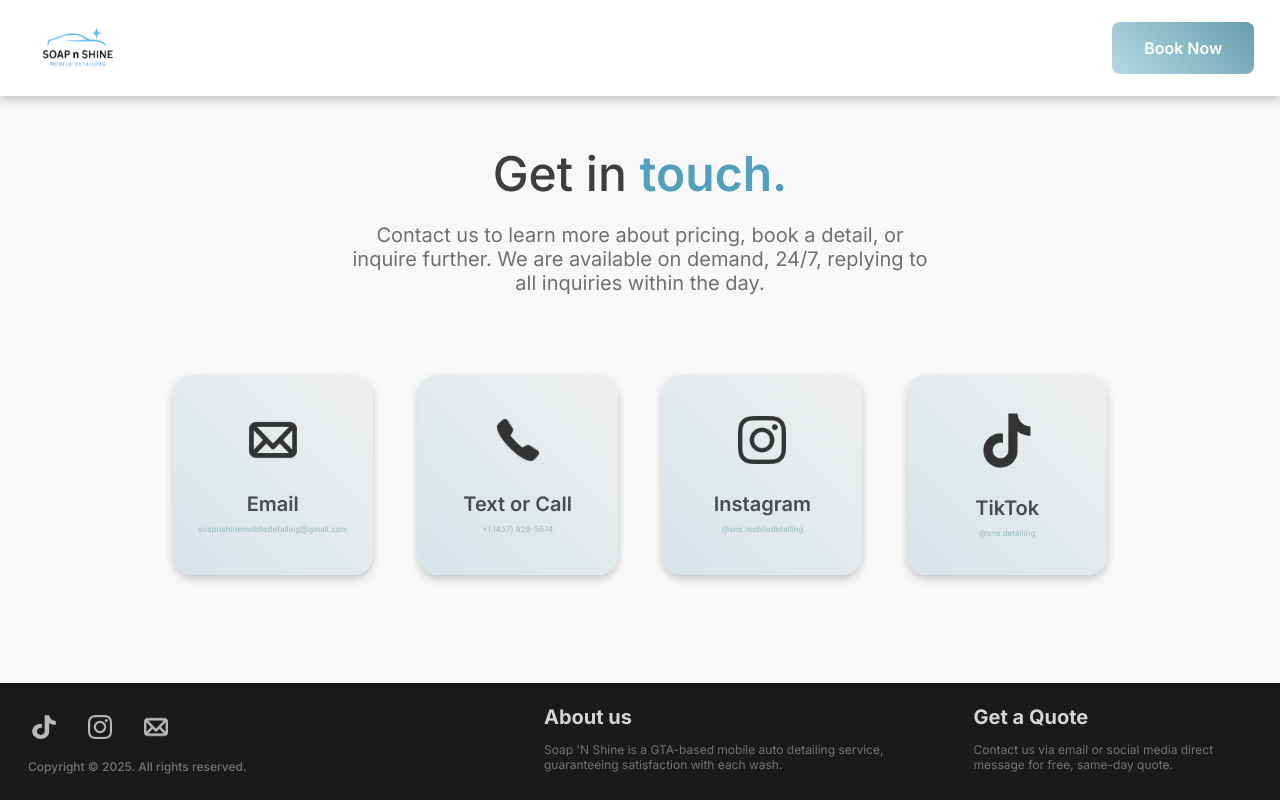
After one commit to joeyb007/snsmobiledetailing, a Flask app: page /contact in a window 1280 px wide. The commit adds this page. Run offline with Flask 3, Linux system fonts and the light colour scheme.

Commit message:
created & finished contact page. still needs to be made dynamic, and hover styling is to be added to cards.

```diff
--- a/webapp/routes.py
+++ b/webapp/routes.py
@@ -1,19 +1,14 @@
-#This file is purposed to define all of the route endpoints returning
-#static webpages to the end user from the server.
-
-#importing the render template function, allowing HTML documents
-#in the templates file to easily be served
 from flask import render_template, redirect, url_for
-
-#app object needs to be imported for decorators
 from webapp import app
 
-#redirects people who goto the website to the homepage first
 @app.route("/")
 def main():
     return redirect(url_for("home"))
 
-#defines the homepage route, returning the home.html document
 @app.route("/home")
 def home():
     return render_template("home.html")
+
+@app.route("/contact")
+def contact():
+    return render_template("contact.html")
--- a/webapp/static/css/base.css
+++ b/webapp/static/css/base.css
@@ -17,6 +17,22 @@ main{
     background-color: rgb(248, 248, 248);
     margin:0;
     z-index:1;
+    padding-top: 12vh;
+    display: flex;
+}
+.largeTitle{
+    font-family:"Inter", sans-serif;
+    color: #3E3E3E;
+    font-weight: 500;
+    font-size: 3rem;
+}
+
+.paragraphText{
+    color: #717070;
+    font-family: "Inter", sans-serif;
+    max-width: 45vw;
+    margin-bottom: 8vh;
+    font-size: 1.25rem;
 }
 
 #navbar{
@@ -34,6 +50,7 @@ main{
     height: 12vh;
     padding: 0;
     z-index:2;
+    margin-bottom: 12vh;
 }
 
 #navbar> li:nth-child(1) > a > img{
@@ -41,9 +58,8 @@ main{
     height: 10vh;
     padding: 0.5vw 0vw 0vw 1vw;
     margin-left: 2vw;
-
 }
-#navbar> li:nth-child(2) > button{
+#navbar> li:nth-child(2) > a{
     margin-right: 2vw;
 }
 
@@ -118,10 +134,26 @@ main{
     color: white;
     font-weight: 600;
     font-family: "Inter", sans-serif;
-    background: linear-gradient(45deg, #A6CBD8, #43B2C8);
+    background: linear-gradient(45deg, #b6d9e6, #2c7281);
+    background-size:200%;
+    background-position: left;
     border-radius: 8px;
     padding: 2vh 4vh;
     font-size: 1em;
+    transition: background-position 0.3s ease;
+    text-decoration: none;
+}
+
+.bookNowButton:hover,
+.bookNowButton:active,
+.bookNowButton:focus
+{
+    background-position: right;
+}
+
+.highlightedParagraphText{
+    color: #52A0BD;
+    font-weight: 600;
 }
 
 @media (max-width: 600px){
--- /dev/null
+++ b/webapp/static/css/contact.css
@@ -0,0 +1,56 @@
+main{
+    flex-direction: column;
+    height:100%
+}
+
+#topContentContact{
+    display: flex;
+    flex-direction: column;
+    align-items: center;
+    text-align: center;
+    padding: 2vh 10vw;
+}
+
+#getInTouch{
+    margin-bottom: 0;
+}
+
+#contactInformationCards{
+    display: flex;
+    flex-wrap:nowrap;
+    justify-content: space-evenly;
+    padding: 0 10vw;
+}
+
+.contactImage{
+    width: 3rem;
+    filter: brightness(0.2);
+    margin-bottom: 1.5rem;
+}
+
+.contactCard{
+    display:flex;
+    flex-direction: column;
+    justify-content: center;
+    align-items: center;
+    background: linear-gradient(45deg, rgb(215, 228, 233), rgb(239, 239, 239));
+    border-radius: 20px;
+    font-family: "Inter", sans-serif;
+    width: 25vh;
+    height: 25vh;
+    box-shadow: 0 4px 8px rgba(0, 0, 0, 0.2); /* shadow below */
+}
+
+.cardTitle{
+    font-size:1.25rem;
+    color: rgb(76, 76, 76);
+    font-weight: 600;
+    margin: 0;
+}
+.cardParagraph{
+    font-size: 0.5rem;
+    color: #a5c0c3;
+    font-weight: 500;
+    margin: 0;
+    margin-top: 0.5rem;
+}
--- a/webapp/static/js/home.js
+++ b/webapp/static/js/home.js
@@ -1,3 +1,4 @@
+// carousel code
 let index = 0;
 const images = document.querySelectorAll('.carouselImage');
 const track = document.getElementById('carouselTrack');
@@ -6,3 +7,6 @@ setInterval(() => {
   index = (index + 1) % images.length;
   track.style.transform = `translateX(-${index * 100}%)`;
 }, 3000);
+
+
+// button relocation code
--- a/webapp/templates/base.html
+++ b/webapp/templates/base.html
@@ -21,7 +21,7 @@
         <nav>
             <ul id="navbar">
                 <li class="navbarListElement"><a href='{{url_for("home")}}'><img src="{{ url_for('static', filename='favicon.ico') }}"></a></li>
-                <li><button class="bookNowButton">Book now</button> </li>
+                <li><a type='btn'class="bookNowButton" href="{{url_for('contact')}}">Book Now</a> </li>
             </ul>
         </nav>
 
--- /dev/null
+++ b/webapp/templates/contact.html
@@ -0,0 +1,38 @@
+{% extends 'base.html' %}
+
+{%block styles%}
+<link rel="stylesheet" type="text/css" href="{{url_for('static', filename='css/contact.css')}}"/>
+{%endblock%}
+
+{% block title %}
+Contact Us
+{% endblock %}
+
+{% block main %}
+<div id="topContentContact">
+    <h1 class="largeTitle" id="getInTouch">Get in <span class="highlightedParagraphText">touch.</span></h1>
+    <p class="paragraphText"> Contact us to learn more about pricing, book a detail, or inquire further. We are available on demand, 24/7, replying to all inquiries within the day. </p>
+</div>
+<div id="contactInformationCards">
+    <article class='contactCard' id="emailContact">
+        <a href="mailto:soapnshinemobiledetailing@gmail.com" target="_blank" ><img class="contactImage" src="{{url_for('static', filename='images/email.png')}}"></a>
+        <h1 class="cardTitle">Email</h1>
+        <p class="cardParagraph">soapnshinemobiledetailing@gmail.com</p>
+    </article>
+    <article class='contactCard' id="phoneContact">
+        <a href="tel:+14379295974" target="_blank" ><img class="contactImage" src="{{url_for('static', filename='images/phone.png')}}"></a>
+        <h1 class="cardTitle">Text or Call</h1>
+        <p class="cardParagraph">+1 (437) 929-5974</p>
+    </article>
+    <article class='contactCard' id="igContact">
+        <a href="https://www.instagram.com/sns.mobiledetailing" target="_blank" ><img class="contactImage" src="{{url_for('static', filename='images/instagram.webp')}}"></a>
+        <h1 class="cardTitle">Instagram</h1>
+        <p class="cardParagraph">@sns.mobiledetailing</p>
+    </article>
+    <article class='contactCard' id="tiktokContact">
+        <a href="https://www.tiktok.com/@sns.detailing" target="_blank" ><img class="contactImage" src="{{url_for('static', filename='images/tiktok.png')}}"></a>
+        <h1 class="cardTitle">TikTok</h1>
+        <p class="cardParagraph">@sns.detailing</p>
+    </article>
+</div>
+{% endblock%}
--- a/webapp/templates/home.html
+++ b/webapp/templates/home.html
@@ -10,9 +10,9 @@ Soap 'N Shine - Home
 
 {% block main %}
 <div id="firstContentBlock">
-    <h1 id="homeTitle">PROFESSIONAL GRADE DETAILING AT YOUR DOORSTEP.</h1>
+    <h1 class="largeTitle">PROFESSIONAL GRADE DETAILING AT YOUR DOORSTEP.</h1>
     <p class="paragraphText">Soap ‘N Shine™ offers remote, satisfaction-guaranteed detailing services across <span class="highlightedParagraphText">Peel Region</span> and the <span class="highlightedParagraphText">GTA.</span> </p>
-    <button class="bookNowButton">Book Now</button>
+    <a type='btn'class="bookNowButton" href="{{url_for('contact')}}">Book Now</a>
 </div>
 <div id="carousel">
     <div id="carouselTrack">
```
Also changed, not shown: webapp/static/css/home.css (+0 -20 lines), webapp/static/images/phone.png (added), 4 other files.
